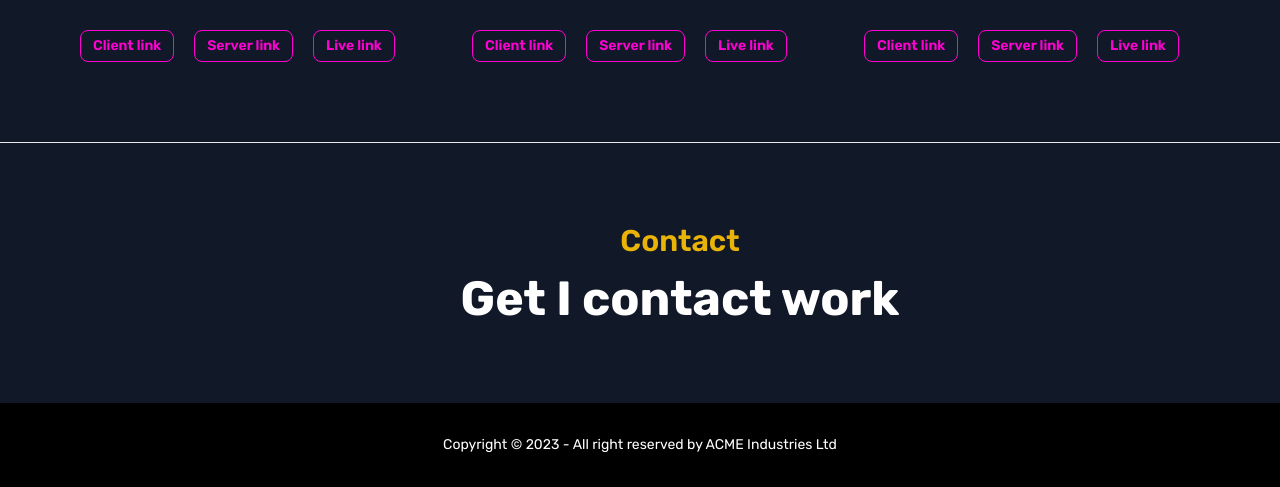
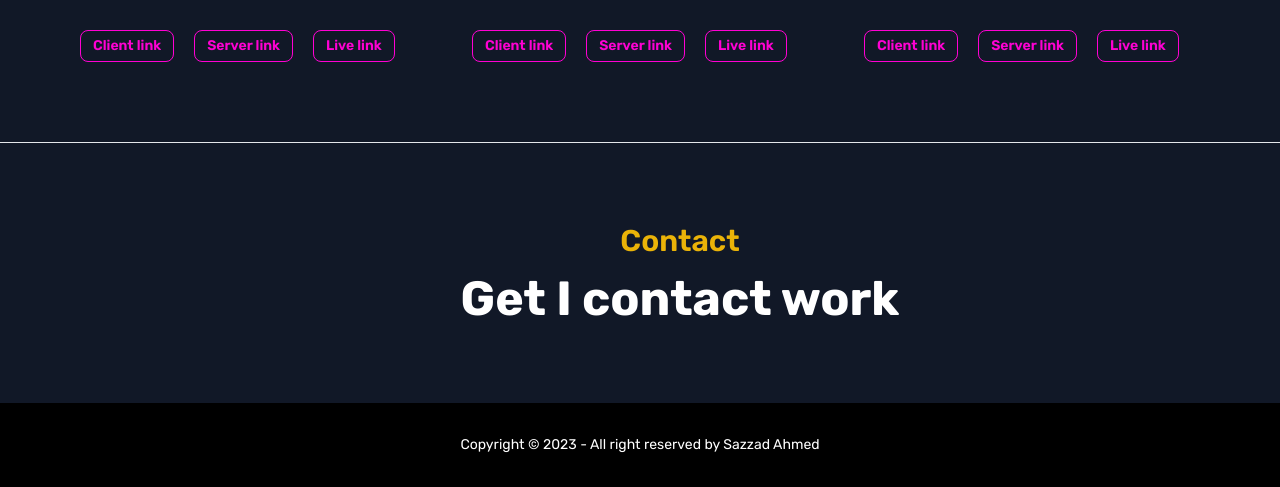
Before and after one commit to sazzad46031/my-porfolio, a plain HTML site: page index.html in a window 1280 px wide. Shown: the part 3916-4403 px from the top of the page. Drawn offline with nearby package versions, Linux system fonts and the light colour scheme.

Commit message:
Update index.html

```diff
--- a/index.html
+++ b/index.html
@@ -253,7 +253,7 @@
     <section>
         <footer class="footer footer-center p-8 bg-black text-base-content">
             <aside>
-                <p class="text-white">Copyright © 2023 - All right reserved by ACME Industries Ltd</p>
+                <p class="text-white">Copyright © 2023 - All right reserved by Sazzad Ahmed</p>
             </aside>
         </footer>
     </section>
```
